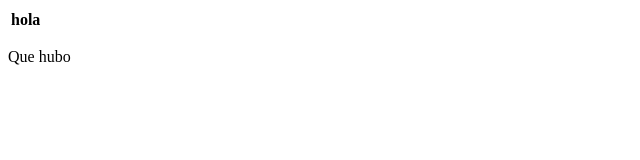
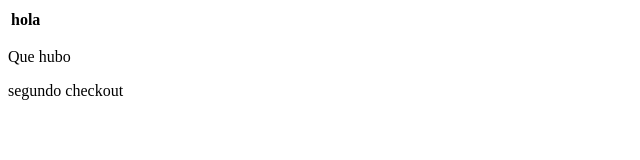
Before and after one commit to checdog/proyectogit, a plain HTML site: page index.html in a window 1280 px wide. Shown: the whole page, without its empty margins (0-640 px from the left). Drawn offline with Linux system fonts and the light colour scheme.

Commit message:
version 0.0.2

```diff
--- a/index.html
+++ b/index.html
@@ -11,6 +11,6 @@
       </tbody>
     </table>
     <p>Que hubo</p>
-
+    <p>segundo checkout</p>
   </body>
 </html>
```
